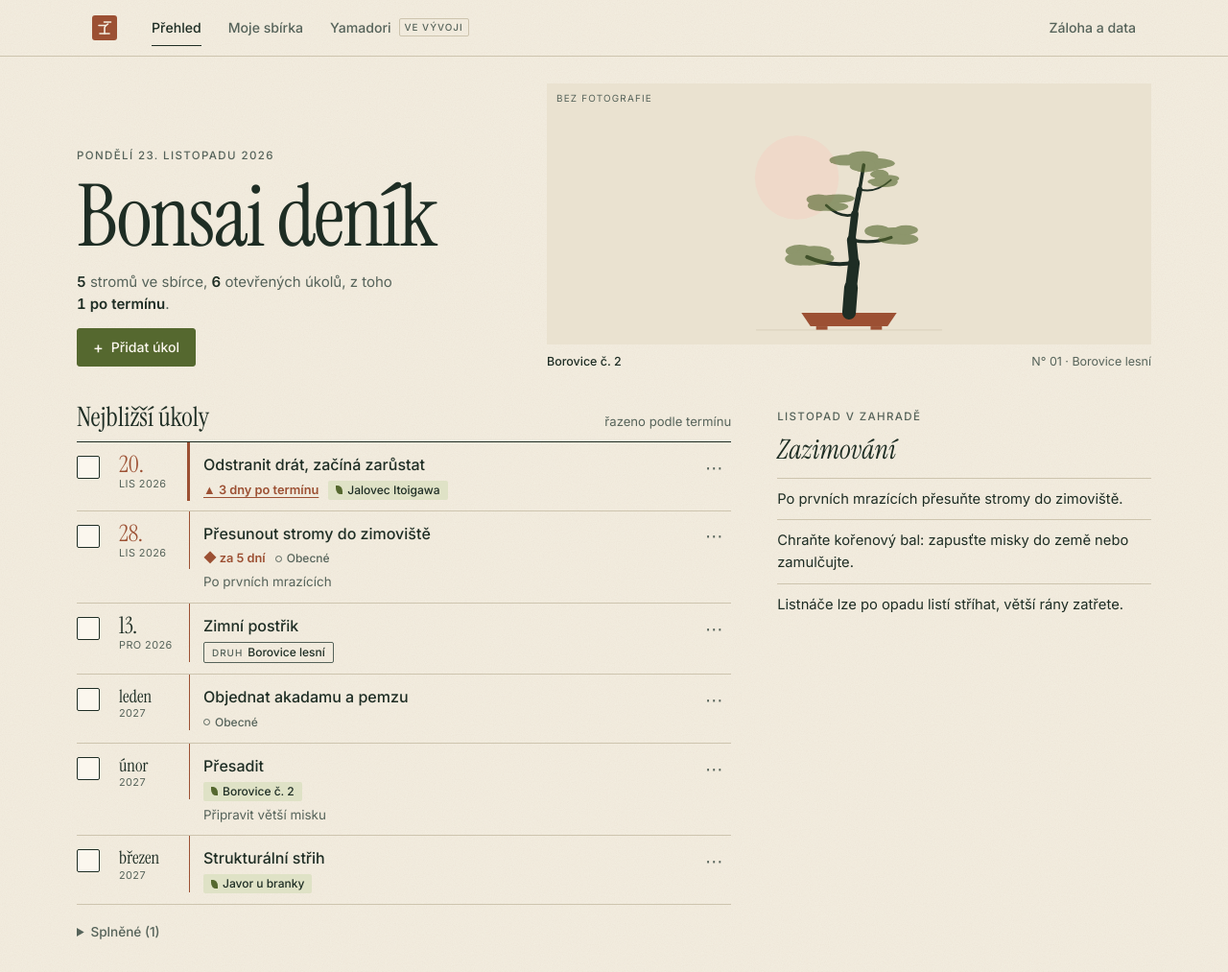
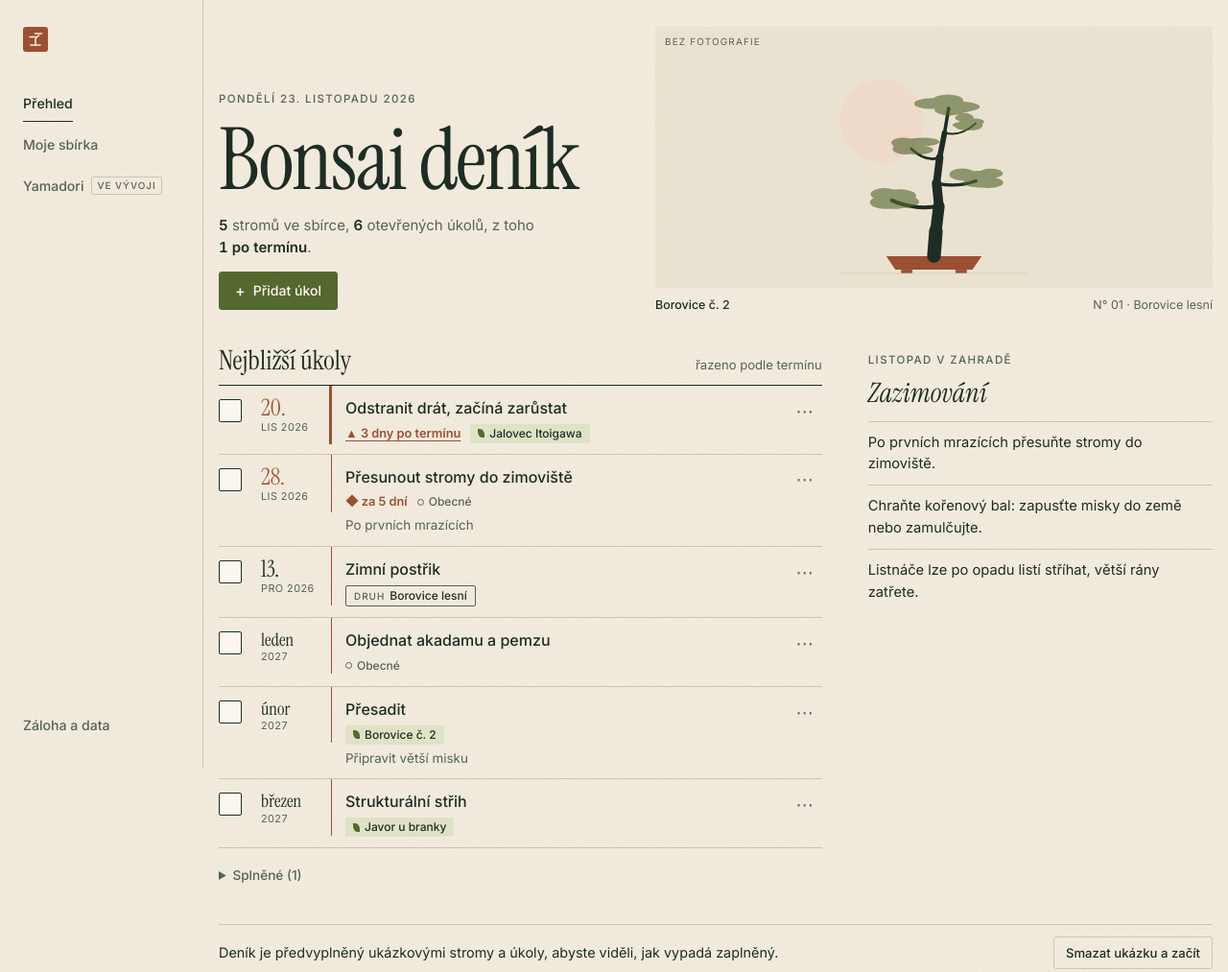
Before and after one commit to tom161819/Bonsai-APP, a plain HTML site: page index.html in a window 1280 px wide. Shown: the top 1013 px of the page at 96% size. Drawn offline with Linux system fonts and the light colour scheme.

Commit message:
Move desktop navigation to a left sidebar
Co-Authored-By: Claude Fable 5.2 <noreply@anthropic.com>
Claude-Session: https://claude.ai/code/session_01Qzh7An69JoFLUo9RZF2ofP

```diff
--- a/styles.css
+++ b/styles.css
@@ -289,3 +289,14 @@ textarea { resize: vertical; min-height: 96px; line-height: 1.5; }
 #toast.bad::before { content: "Chyba: "; font-weight: 700; }
 input[type="file"] { width: 100%; min-height: 44px; font-size: .88rem; color: var(--ink-2); }
 input[type="file"]::file-selector-button { min-height: 40px; margin-right: 12px; padding: 8px 14px; border: 1px solid var(--ink); border-radius: 3px; background: transparent; color: var(--ink); font: 500 .88rem var(--sans); cursor: pointer; }
+
+/* Desktop: navigace v levém sloupci */
+@media (min-width: 761px) {
+  #app { display: grid; grid-template-columns: 212px minmax(0, 1fr); min-height: 100%; }
+  .top { border-bottom: 0; border-right: 1px solid var(--rule); position: sticky; top: 0; align-self: start; height: 100dvh; }
+  .top-in { flex-direction: column; align-items: flex-start; gap: 36px; height: 100%; max-width: none; margin: 0;
+    padding: 28px 20px 24px max(24px, env(safe-area-inset-left, 0px)); }
+  .links { flex-direction: column; align-items: flex-start; gap: 6px; flex: 1; }
+  .links a { padding: 7px 0; }
+  .top .util { margin-left: 0; }
+}
```
